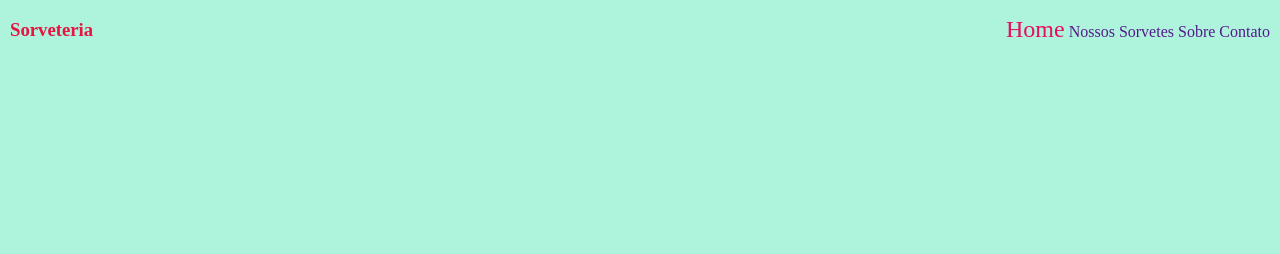
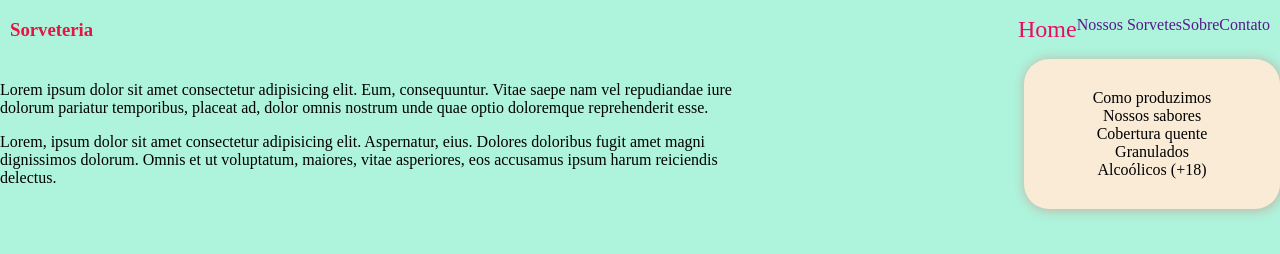
Before and after one commit to priscilauchoa/d0104-responsividade, a plain HTML site: page index.html in a window 1280 px wide. Drawn offline with Linux system fonts and the light colour scheme.

Commit message:
Adicionar responsividade ao grid

```diff
--- a/index.html
+++ b/index.html
@@ -23,6 +23,25 @@
                 <span class="traco"></span>
             </div>
         </header>
+        <aside class="sidebar">
+            <nav>
+                <a href="">Como produzimos</a>
+                <a href="">Nossos sabores</a>
+                <a href="">Cobertura quente</a>
+                <a href="">Granulados</a>
+                <a href="">Alcoólicos (+18)</a>
+            </nav>
+        </aside>
+        <main>
+
+                <p>Lorem ipsum dolor sit amet consectetur adipisicing elit. Eum, consequuntur. Vitae saepe nam vel repudiandae iure dolorum pariatur temporibus, placeat ad, dolor omnis nostrum unde quae optio doloremque reprehenderit esse.
+                </p>
+
+            <p>
+                Lorem, ipsum dolor sit amet consectetur adipisicing elit. Aspernatur, eius. Dolores doloribus fugit amet magni dignissimos dolorum. Omnis et ut voluptatum, maiores, vitae asperiores, eos accusamus ipsum harum reiciendis delectus.
+            </p>
+
+        </main>
     </div>
 
 </body>
--- a/style.css
+++ b/style.css
@@ -9,7 +9,10 @@ body{
     grid-template-columns: repeat(5, 1fr);
     grid-template-rows: repeat(5, minmax(30px, auto));
     grid-template-areas:
-     "header header header header header";
+     "header header header header header"
+     "sidebar sidebar sidebar sidebar sidebar"
+     "main main main main main";
+
 }
 
 header{
@@ -60,11 +63,62 @@ h3{
 
 }
 
-@media(min-width: 900px){
-     header nav{
-        display: block;
+.sidebar{
+    background-color: antiquewhite;
+    grid-area: sidebar;
+    padding:30px 0;
+
+}
+
+.sidebar nav{
+    align-items: center;
+    display: flex;
+    justify-content: space-evenly;
+
+}
+.sidebar nav a {
+    color: black;
+    text-decoration: none;
+
+}
+
+main{
+    grid-area: main;
+}
+/* breakpoint para tablet */
+@media(min-width: 768px){
+    header nav{
+        display: flex;
     }
     .menu-hamburguer{
         display: none;
     }
 }
+/* breakpoint para Notebook pequeno */
+@media(min-width: 992px){
+    .grid{
+        grid-template-areas:
+        "header header header header header"
+        "main main main . sidebar"
+        "main main main . sidebar";
+    }
+    .sidebar{
+        border-radius: 25px;
+        box-shadow: 1px 1px 10px 2px rgba(226, 80, 80, 0.3)
+
+    }
+
+    .sidebar nav{
+        flex-direction: column;
+        justify-content: center;
+
+    }
+}
+/* Breakpoint para notebook grande e desktop */
+@media(min-width: 1200px){
+
+   main{
+    margin: auto;
+     max-width: 1200px;
+   }
+}
```
